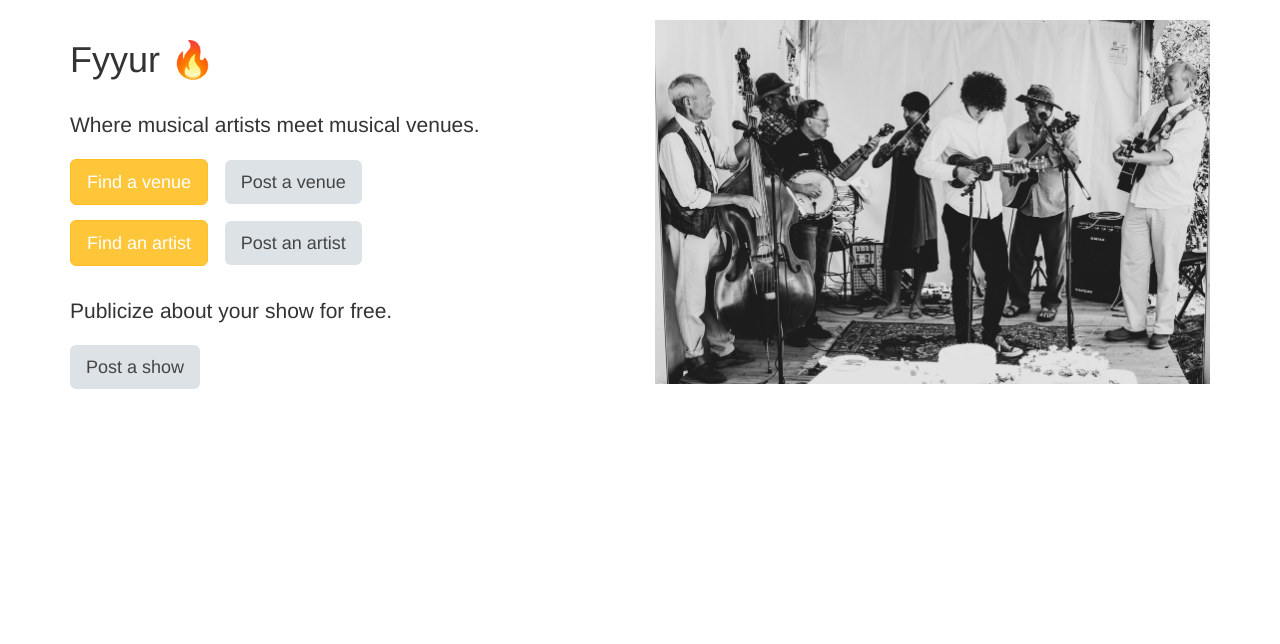
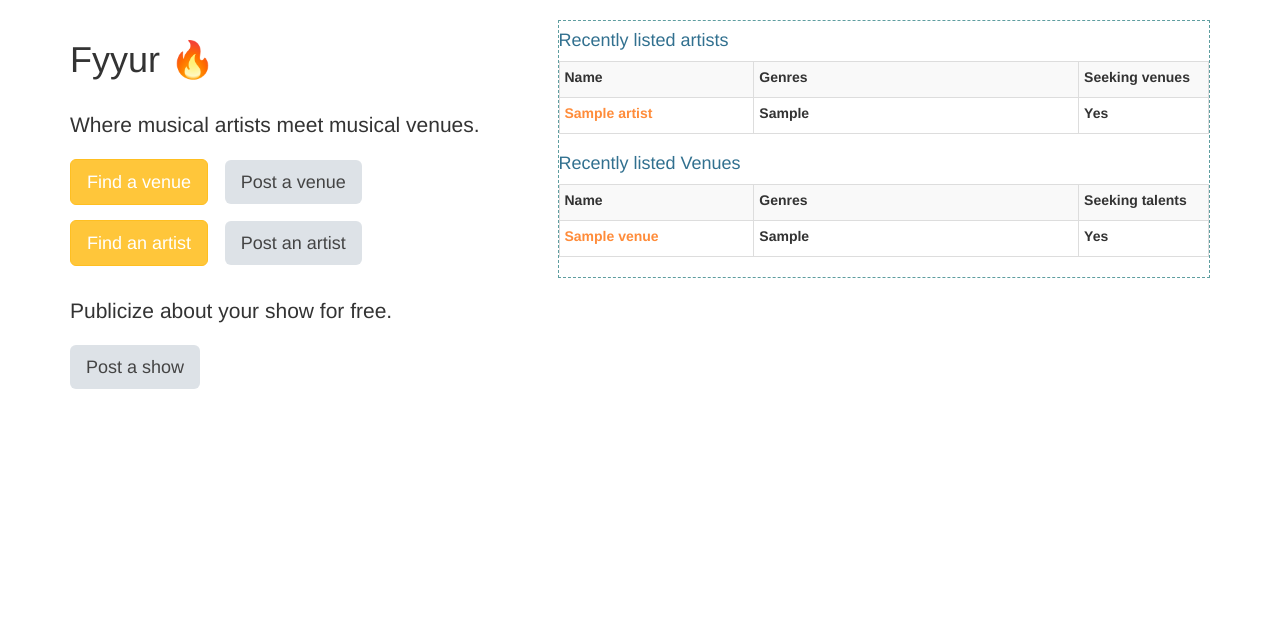
Before and after one commit to AlaaSayed794/FYYUR, a Flask app: page / in a window 1280 px wide. Shown: the part 60-704 px from the top of the page. Run offline with Flask 2, Linux system fonts and the light colour scheme; tables that the repository leaves empty hold one stand-in row (values such as "Sample post"); lists and menus that the app fills with data are empty; parts of the project's set-up code (start-up, migrations or seed data) failed here and were passed over; some libraries are stand-ins or nearby versions.

Commit message:
*added created at attribute for venues and artists and used it to list 10 recent entries for both at home pages/home *handled unique name entries for venues/artists , and form submission redirection *added a feature so that both venue and artist can cancel any of its upcoming shows

```diff
--- a/FYYUR/app.py
+++ b/FYYUR/app.py
@@ -13,6 +13,7 @@ import logging
 from logging import Formatter, FileHandler
 from flask_wtf import Form
 from forms import *
+from choices import state_choices,genre_choices
 #adding migrate import to use it to connect to the database
 from flask_migrate import Migrate
 #----------------------------------------------------------------------------#
@@ -23,7 +24,6 @@ app = Flask(__name__)
 moment = Moment(app)
 app.config.from_object('config')
 db = SQLAlchemy(app)
-
 # connect to a local postgresql database using flask migrate
 migrate = Migrate(app,db)
 
@@ -50,6 +50,7 @@ class Venue(db.Model):
     seeking_talent = db.Column(db.Boolean(), nullable=False , default=True)
     seeking_description = db.Column(db.String())
     image_link = db.Column(db.String(500))
+    created_at = db.Column(db.DateTime, default=datetime.utcnow)
     ##########################################################################################################
     #Relationships:
     #venues is linked to artists using shows class,lazy join is used
@@ -62,6 +63,7 @@ class Venue(db.Model):
       time_now = datetime.now()
       for show in self.shows:
         entry = {}
+        entry['id'] = show.id
         entry['artist_id'] = show.artist.id
         entry['artist_name'] = show.artist.name
         entry['artist_image_link'] = show.artist.image_link
@@ -123,6 +125,7 @@ class Artist(db.Model):
     seeking_venues = db.Column(db.Boolean(), nullable=False , default=True)
     seeking_description = db.Column(db.String())
     image_link = db.Column(db.String(500))
+    created_at = db.Column(db.DateTime, default=datetime.utcnow)
     #Relationships:
     #artists is linked to venues using shows class,lazy join is used
     shows = db.relationship('Show', backref='artist', lazy=True,cascade="all, delete")
@@ -142,6 +145,7 @@ class Artist(db.Model):
       time_now = datetime.now()
       for show in self.shows:
         entry = {}
+        entry['id'] = show.id
         entry['venue_id'] = show.venue.id
         entry['venue_name'] = show.venue.name
         entry['venue_image_link'] = show.venue.image_link
@@ -208,7 +212,11 @@ app.jinja_env.filters['datetime'] = format_datetime
 
 @app.route('/')
 def index():
-  return render_template('pages/home.html')
+  #used to populate two tables for recently added artists/venues
+  artists = Artist.query.order_by(db.desc(Artist.created_at)).limit(10)
+  venues = Venue.query.order_by(db.desc(Venue.created_at)).limit(10)
+
+  return render_template('pages/home.html',venues=venues, artists=artists)
 
 
 #  Venues Section
@@ -300,35 +308,36 @@ def create_venue_form():
 
 @app.route('/venues/create', methods=['POST'])
 def create_venue_submission():
+  form = VenueForm()
   error = False
   try:
+    name = form.name.data
+    if(db.session.query(Venue.name).filter_by(name=name).scalar() is not None):
+      flash('The venue : "'+ name+'" already exists', 'error')
+      return(redirect(url_for('create_venue_form')))
     venue = Venue()
-    venue.name = request.form['name']
-    venue.city = request.form['city']
-    venue.state = request.form['state']
-    venue.address = request.form['address']
-    venue.phone = request.form['phone']
+    venue.name = name
+    venue.city = form.city.data
+    venue.state = form.state.data
+    venue.address = form.address.data
+    venue.phone = form.phone.data
     venue.genres = ','.join(request.form.getlist('genres'))
-    venue.facebook_link = request.form['facebook_link']
-    venue.website = request.form['website']
-    venue.image_link = request.form['image_link']
-    try:
-      if(request.form['seeking_talent'] == 'y'):
-        venue.seeking_talent = True
-      else:
-        venue.seeking_talent = False
-    except:
-        venue.seeking_talent = False
-    venue.seeking_description = request.form['seeking_description']
+    venue.facebook_link = form.facebook_link.data
+    venue.website = form.website.data
+    venue.image_link = form.image_link.data
+    venue.seeking_talent = form.seeking_talent.data
+    venue.seeking_description = form.seeking_description.data
     db.session.add(venue)
     db.session.commit()
   except Exception as e:
     error = True
+    print(e)
     db.session.rollback()
   finally:
     db.session.close()
   if error:
     flash('An error occured. Venue ' +request.form['name'] + ' Could not be listed.', 'error')
+
   else:
     flash('Venue ' + request.form['name'] +' was successfully listed.')
 
@@ -343,46 +352,57 @@ def edit_venue(venue_id):
   venue_data={
     "id": venue.id,
     "name": venue.name,
-    "genres": venue.genres.split(','),
-    "address": venue.address,
-    "city": venue.city,
-    "state": venue.state,
-    "phone": venue.phone,
-    "website": venue.website,
-    "facebook_link": venue.facebook_link,
-    "seeking_talent": venue.seeking_talent,
-    "seeking_description": venue.seeking_description,
-    "image_link": venue.image_link
   }
   form = VenueForm()
+  #populate the form with the venue's data so that the user doesn't have to re enter everything to edit a field
+  form.name.data = venue.name
+  form.city.data = venue.city
+  form.state.data =venue.state
+  form.state.choices=state_choices
+  form.genres.choices.clear()
+  form.genres.data = venue.genres
+  form.genres.choices = genre_choices
+  form.address.data = venue.address
+  form.phone.data = venue.phone
+  form.facebook_link.data = venue.facebook_link
+  form.website.data = venue.website
+  form.image_link.data = venue.image_link
+  form.seeking_description.data = venue.seeking_description
+  form.seeking_talent.data = venue.seeking_talent
 
   return render_template('forms/edit_venue.html', form=form , venue = venue_data)
 
 @app.route('/venues/<int:venue_id>/edit', methods=['POST'])
 def edit_venue_submission(venue_id):
   error = False
+
+  form = VenueForm()
+
+  venue = Venue.query.get(venue_id)
   try:
+
+    name = form.name.data
+    if((db.session.query(Venue.name).filter_by(name=name).scalar() is not None)and(venue.name!=name )):
+      flash('The venue : "'+ name+'" already exists', 'error')
+      return(redirect(url_for('edit_venue',venue_id=venue_id)))
     venue = Venue.query.get(venue_id)
-    venue.name = request.form['name']
-    venue.city = request.form['city']
-    venue.state = request.form['state']
-    venue.address = request.form['address']
-    venue.phone = request.form['phone']
+    venue.name = name
+    venue.city = form.city.data
+    venue.state = form.state.data
+    venue.address = form.address.data
+    venue.phone = form.phone.data
     venue.genres = ','.join(request.form.getlist('genres'))
-    venue.facebook_link = request.form['facebook_link']
-    venue.website = request.form['website']
-    venue.image_link = request.form['image_link']
-    try:
-      if(request.form['seeking_talent'] == 'y'):
-        venue.seeking_talent = True
-      else:
-        venue.seeking_talent = False
-    except:
-        venue.seeking_talent = False
-    venue.seeking_description = request.form['seeking_description']
+    venue.facebook_link = form.facebook_link.data
+    venue.website = form.website.data
+    venue.image_link = form.image_link.data
+    venue.seeking_talent = form.seeking_talent.data
+    venue.seeking_description = form.seeking_description.data
+    print('seeking talent : ')
+    print(form.seeking_talent.data)
     db.session.commit()
   except Exception as e:
     error = True
+    print(e)
     db.session.rollback()
   finally:
     db.session.close()
@@ -412,7 +432,7 @@ def delete_venue(venue_id):
   if error:
     flash('An error occured. Venue ' +str(venue_id) + ' Could not be listed.', 'error')
     #abort(400)
-    return(make_response(jsonify({"error": "Collection not found"}), 404))
+    return(make_response(jsonify({"error": "Object not found"}), 404))
   else:
     flash('Venue ' + str(venue_id) +' was successfully deleted.')
     #return render_template('pages/venues.html')
@@ -482,30 +502,43 @@ def edit_artist(artist_id):
     "seeking_description": artist.seeking_description,
     "image_link": artist.image_link
   }
+  form.name.data = artist.name
+  form.city.data = artist.city
+  form.state.data =artist.state
+  form.state.choices=state_choices
+  form.genres.choices.clear()
+  form.genres.data = artist.genres
+  form.genres.choices = genre_choices
+  form.phone.data = artist.phone
+  form.facebook_link.data = artist.facebook_link
+  form.website.data = artist.website
+  form.image_link.data = artist.image_link
+  form.seeking_description.data = artist.seeking_description
+  form.seeking_venues.data = artist.seeking_venues
+
 
   return render_template('forms/edit_artist.html', form=form, artist=artist_data)
 
 @app.route('/artists/<int:artist_id>/edit', methods=['POST'])
 def edit_artist_submission(artist_id):
   error = False
+  form = ArtistForm()
+  name = form.name.data
   try:
     artist = Artist.query.get(artist_id)
-    artist.name = request.form['name']
-    artist.city = request.form['city']
-    artist.state = request.form['state']
-    artist.phone = request.form['phone']
+    if((db.session.query(Artist.name).filter_by(name=name).scalar() is not None)and(artist.name!=name)):
+      flash('The artist : "'+ name+'" already exists', 'error')
+      return(redirect(url_for('edit_artist',artist_id=artist_id)))
+    artist.name = name
+    artist.city = form.city.data
+    artist.state = form.state.data
+    artist.phone = form.phone.data
     artist.genres = ','.join(request.form.getlist('genres'))
-    artist.facebook_link = request.form['facebook_link']
-    artist.website = request.form['website']
-    artist.image_link = request.form['image_link']
-    try:
-      if(request.form['seeking_venues'] == 'y'):
-        artist.seeking_venues = True
-      else:
-        artist.seeking_venues = False
-    except:
-        artist.seeking_venues = False
-    artist.seeking_description = request.form['seeking_description']
+    artist.facebook_link = form.facebook_link.data
+    artist.website = form.website.data
+    artist.image_link = form.image_link.data
+    artist.seeking_venues = form.seeking_venues.data
+    artist.seeking_description = form.seeking_description.data
     db.session.commit()
   except Exception as e:
     error = True
@@ -532,24 +565,23 @@ def create_artist_form():
 @app.route('/artists/create', methods=['POST'])
 def create_artist_submission():
   error = False
+  form = ArtistForm()
   try:
+    name = form.name.data
+    if(db.session.query(Artist.name).filter_by(name=name).scalar() is not None):
+      flash('The artist : "'+ name+'" already exists', 'error')
+      return(redirect(url_for('create_artist_form')))
     artist = Artist()
-    artist.name = request.form['name']
-    artist.city = request.form['city']
-    artist.state = request.form['state']
-    artist.phone = request.form['phone']
+    artist.name = name
+    artist.city = form.city.data
+    artist.state = form.state.data
+    artist.phone = form.phone.data
     artist.genres = ','.join(request.form.getlist('genres'))
-    artist.facebook_link = request.form['facebook_link']
-    artist.website = request.form['website']
-    artist.image_link = request.form['image_link']
-    try:
-      if(request.form['seeking_venues'] == 'y'):
-        artist.seeking_venues = True
-      else:
-        artist.seeking_venues = False
-    except:
-        artist.seeking_venues = False
-    artist.seeking_description = request.form['seeking_description']
+    artist.facebook_link = form.facebook_link.data
+    artist.website = form.website.data
+    artist.image_link = form.image_link.data
+    artist.seeking_venues = form.seeking_venues.data
+    artist.seeking_description = form.seeking_description.data
     db.session.add(artist)
     db.session.commit()
   except Exception as e:
@@ -583,13 +615,16 @@ def delete_artist(artist_id):
   if error:
     flash('An error occured. Artist ' +str(artist_id) + ' Could not be listed.', 'error')
     #abort(400)
-    return(make_response(jsonify({"error": "Collection not found"}), 404))
+    return(make_response(jsonify({"error": "Object not found"}), 404))
   else:
     flash('Artist ' + str(artist_id) +' was successfully deleted.')
     #return render_template('pages/venues.html')
     return(make_response(jsonify({}), 200))
 
 #  Shows
+#  ----------------------------------------------------------------
+
+#  Display Shows
 #  ----------------------------------------------------------------
 
 @app.route('/shows')
@@ -611,6 +646,8 @@ def shows():
 
   return render_template('pages/shows.html', shows=data)
 
+#  Create a show
+#  ----------------------------------------------------------------
 @app.route('/shows/create')
 def create_shows():
   # renders form. do not touch.
@@ -642,7 +679,30 @@ def create_show_submission():
     flash('An error occured. show starting at ' +request.form['start_time'] + ' Could not be listed.', 'error')
   else:
     flash('Show starting at' + request.form['start_time'] + ' was successfully listed!')
-  return render_template('pages/home.html')
+  return(redirect(url_for('index')))
+
+#  Cancel a show
+#  ----------------------------------------------------------------
+@app.route('/shows/<show_id>/Delete', methods=['DELETE'])
+def delete_show(show_id):
+  print('show delete function')
+  error = False
+  try:
+    show = Show.query.get(show_id)
+    db.session.delete(show)
+    db.session.commit()
+  except:
+
+    error=True
+    db.session.rollback()
+  finally:
+    db.session.close()
+  if error:
+    flash('An error occured. Show ' +str(show_id) + ' Could not be deleted.', 'error')
+    return(make_response(jsonify({"error": "Object not found"}), 404))
+  else:
+    flash('Show ' + str(show_id) +' was successfully deleted.')
+    return(make_response(jsonify({}), 200))
 
 @app.errorhandler(404)
 def not_found_error(error):
--- a/FYYUR/templates/pages/home.html
+++ b/FYYUR/templates/pages/home.html
@@ -2,8 +2,8 @@
 {% block title %}Fyyur{% endblock %}
 {% block content %}
 <div class="row">
-	<div class="col-sm-6">
-		<h1>Fyyur 🔥</h1>
+	<div class="col-sm-5">
+		<div ><h1>Fyyur 🔥</h1>
 			<p class="lead">Where musical artists meet musical venues.</p>
 			<h3>
 				<a href="/venues"><button class="btn btn-primary btn-lg">Find a venue</button></a>
@@ -16,10 +16,80 @@
 			<p class="lead">Publicize about your show for free.</p>
 			<h3>
 				<a href="/shows/create"><button class="btn btn-default btn-lg">Post a show</button></a>
-		</h3>
+			</h3></div>
 	</div>
-	<div class="col-sm-6 hidden-sm hidden-xs">
-		<img id="front-splash" src="{{ url_for('static',filename='img/front-splash.jpg') }}" alt="Front Photo of Musical Band" />
+	<div class="col-sm-7 hidden-sm hidden-xs">
+		<div style='border: thin dashed cadetblue;'>
+			<h4  class="text-info">Recently listed artists</h4>
+			<table class = 'table table-bordered table-condensed table-striped table-hover'>
+				<tr class="table-secondary col-12">
+					<th style="width:30%">
+						<label >Name</label>
+					</th>
+					<th style="width:50%">
+						<label >Genres</label>
+					</th>
+					<th style="width:20%">
+						<label >Seeking venues</label>
+					</th>
+				</tr>
+				{% for artist in artists %}
+				<tr>
+					<th style="width:30%;" >
+						<a style= 'cursor: pointer;width:100%;' href="/artists/{{ artist.id }}">{{artist.name}}</a>
+					</th>
+					<th style="width:50%">
+						<label >{{ artist.genres}}</label>
+					</th>
+					<th style="width:20%">
+						<label >
+							{% if artist.seeking_venues %}
+								Yes
+							{% else %}
+								No
+							{% endif %}
+						</label>
+					</th>
+				</tr>
+		</div>
+
+			{% endfor %}
+
+		</table>
+		<h4 class="text-info">Recently listed Venues</h4>
+		<table class = 'table table-bordered table-condensed table-striped table-hover'>
+			<tr class="table-secondary col-12">
+				<th style="width:30%">
+					<label >Name</label>
+				</th>
+				<th style="width:50%">
+					<label >Genres</label>
+				</th>
+				<th style="width:20%">
+					<label >Seeking talents</label>
+				</th>
+			</tr>
+			{% for venue in venues %}
+			<tr>
+				<th style="width:30%;" >
+					<a style= 'cursor: pointer;width:100%;' href="/venues/{{ venue.id }}">{{venue.name}}</a>
+				</th>
+				<th style="width:50%">
+					<label >{{ venue.genres}}</label>
+				</th>
+				<th style="width:20%">
+					<label >
+						{% if venue.seeking_talent %}
+							Yes
+						{% else %}
+							No
+						{% endif %}
+					</label>
+				</th>
+			</tr>
+			{% endfor %}
+
+		</table>
 	</div>
 </div>
 {% endblock %}
--- a/FYYUR/templates/pages/show_artist.html
+++ b/FYYUR/templates/pages/show_artist.html
@@ -52,6 +52,7 @@
 				<img src="{{ show.venue_image_link }}" alt="Show Venue Image" onerror="this.onerror=null;this.src='../../static/img/notfound.png';"/>
 				<h5><a href="/venues/{{ show.venue_id }}">{{ show.venue_name }}</a></h5>
 				<h6>{{ show.start_time|datetime('full') }}</h6>
+				<button id='delete-show' class="btn btn-danger btn-sm" data-id ={{show.id}} data-artist={{artist.id}}>Cancel show</button>
 			</div>
 		</div>
 		{% endfor %}
--- a/FYYUR/templates/pages/show_venue.html
+++ b/FYYUR/templates/pages/show_venue.html
@@ -55,6 +55,7 @@
 				<img src="{{ show.artist_image_link }}" alt="Show Artist Image" onerror="this.onerror=null;this.src='../../static/img/notfound.png';"/>
 				<h5><a href="/artists/{{ show.artist_id }}">{{ show.artist_name }}</a></h5>
 				<h6>{{ show.start_time|datetime('full') }}</h6>
+				<button id='delete-show' class="btn btn-danger btn-sm" data-id ={{show.id}} data-venue={{venue.id}}>Cancel show</button>
 			</div>
 		</div>
 		{% endfor %}
```
Also changed, not shown: FYYUR/choices.py (added, +73 -0 lines), FYYUR/forms.py (+8 -154 lines), FYYUR/migrations/versions/5b8d983ac673_.py (added, +30 -0 lines), FYYUR/static/js/delete_artist.js (+28 -0 lines), FYYUR/static/js/delete_venue.js (+29 -0 lines), FYYUR/templates/forms/edit_venue.html (+8 -8 lines). Lines whose indentation alone changed are shown as unchanged.
